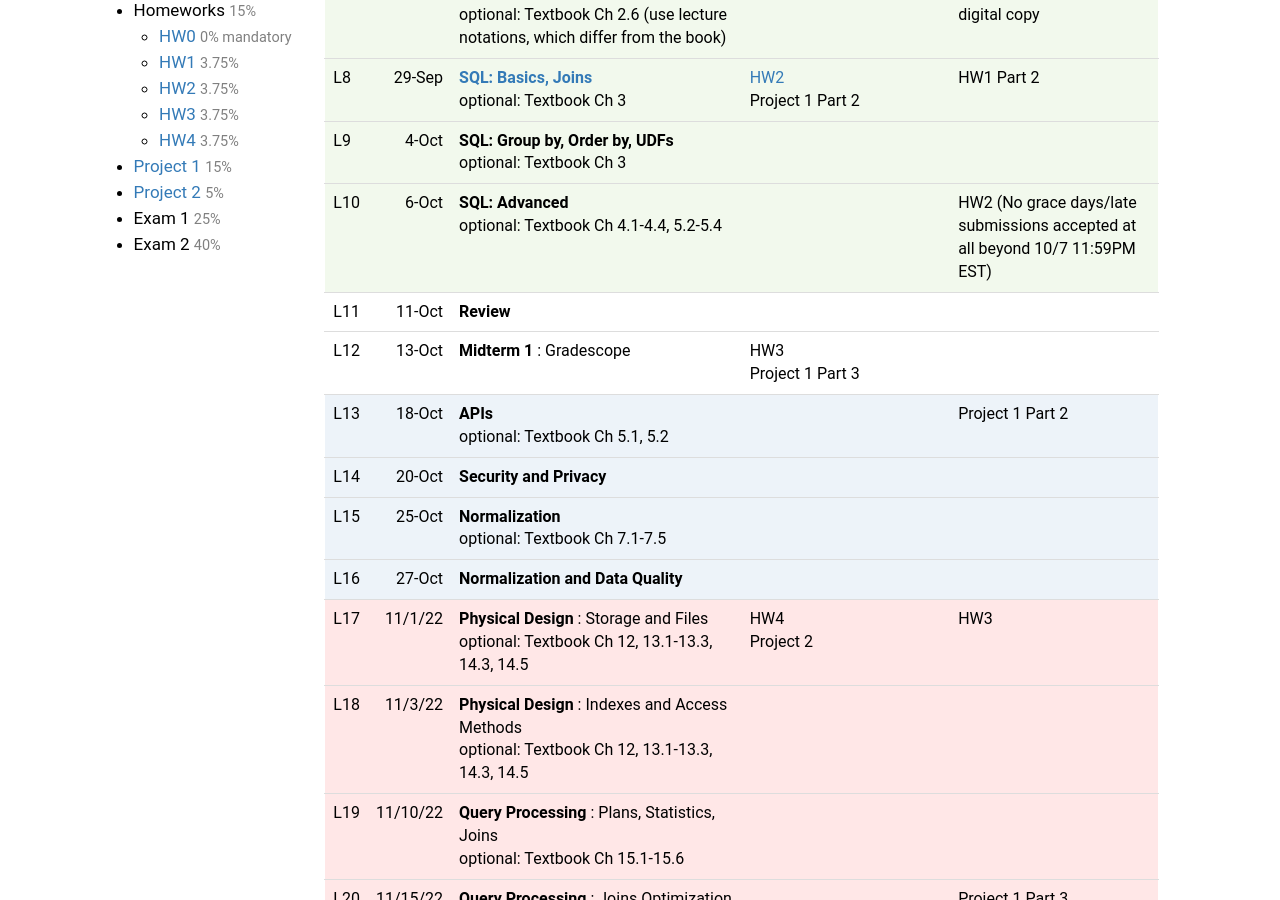
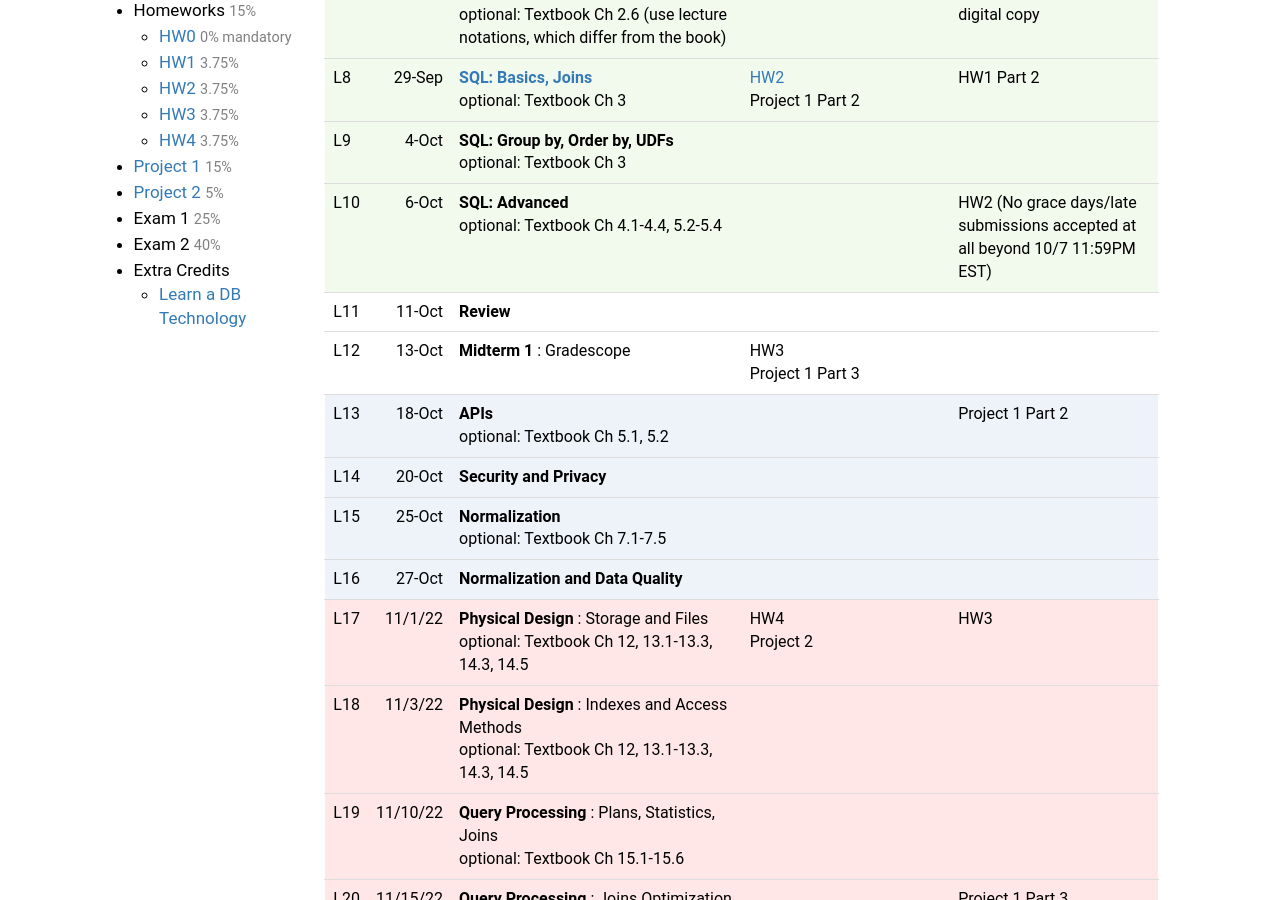
Before and after one commit to andrewzheng5/w4111.github.io, a Jekyll site: the page built from index.md, in a window 1280 px wide and 900 px high, scrolled down 1309 px. Built offline with Jekyll 4.4.1, drawn with Linux system fonts in a browser that asks for light colours.

Commit message:
lazy commit msg

```diff
--- a/_includes/index_left.md
+++ b/_includes/index_left.md
@@ -53,3 +53,5 @@ Office Hours  and Links
 * [Project 2](https://github.com/w4111/project2-f22) <small>5%</small>
 * Exam 1 <small>25%</small>
 * Exam 2 <small>40%</small>
+* Extra Credits
+  * [Learn a DB Technology](https://github.com/w4111/w4111.github.io/wiki)
```
Also changed, not shown: 1 other file.
